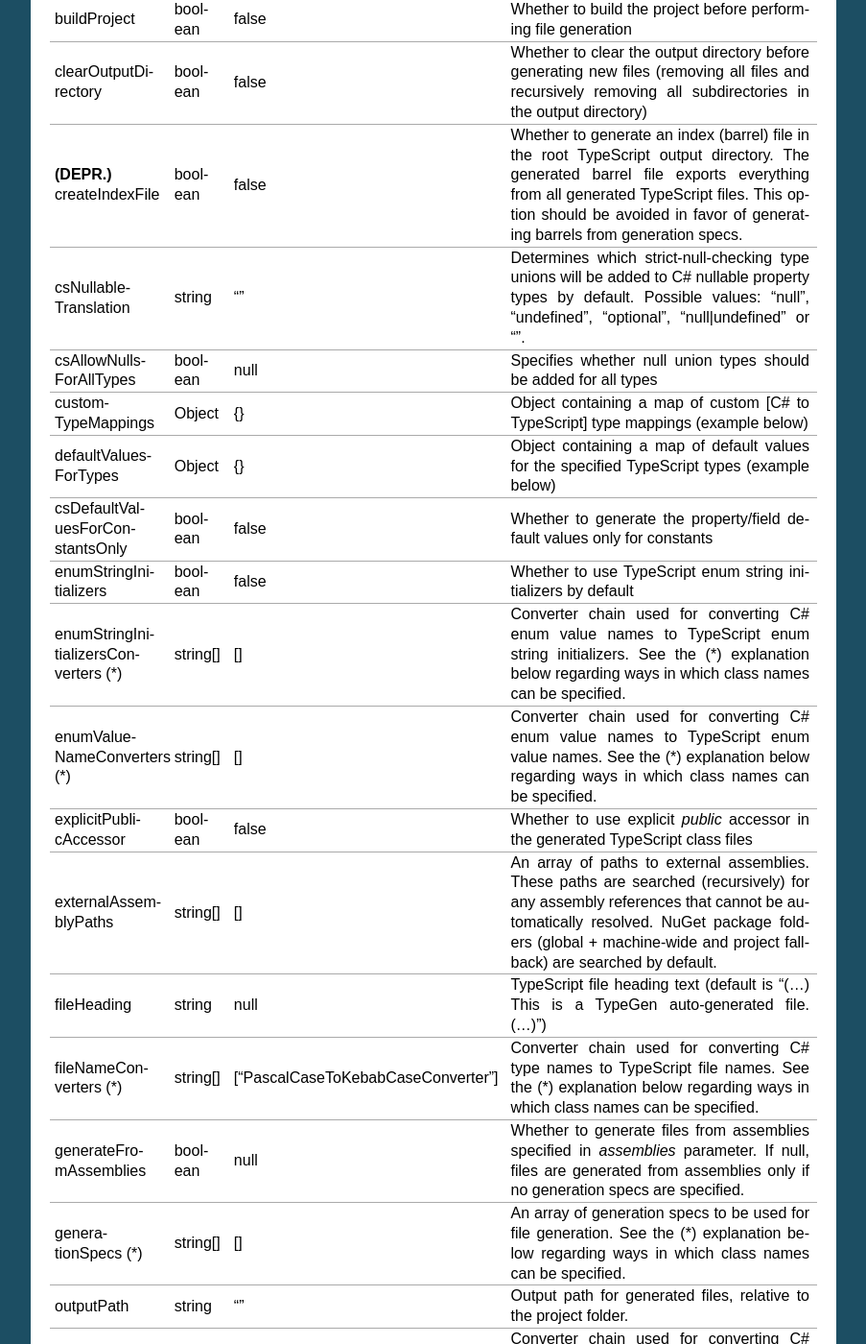
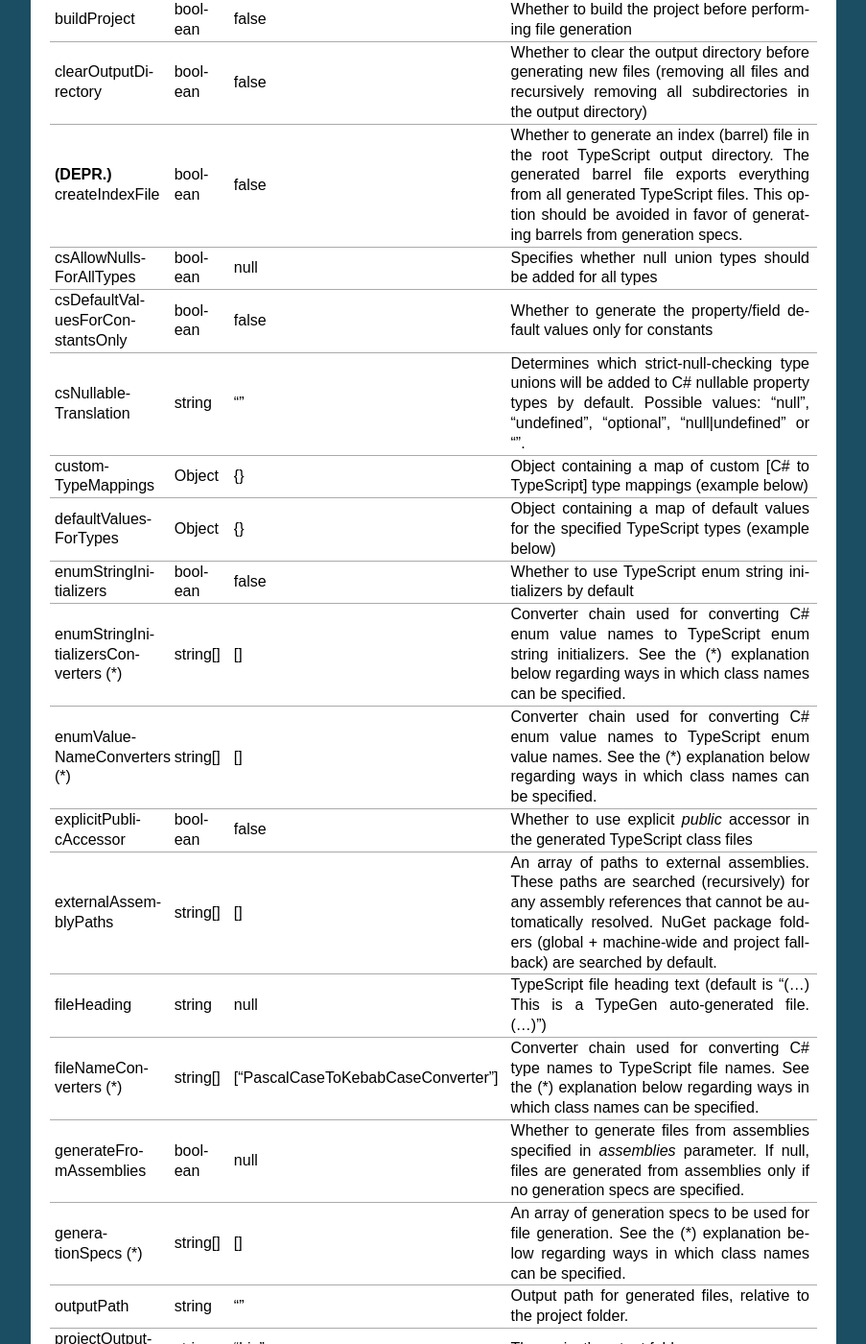
Before and after one commit to jburzynski/TypeGenDocs, a Sphinx documentation site: the page built from source/cli.rst, in a window 1280 px wide and 1400 px high, scrolled down 1682 px. Shown: the whole window at 96% size, without its empty margins (198-1101 px from the left). Built offline with Sphinx 7.4.7, drawn with Linux system fonts in a browser that asks for light colours; some of the changed text lies outside the part shown.

Commit message:
added the info about the "projectOutputFolder" CLI config parameter

```diff
--- a/source/cli.rst
+++ b/source/cli.rst
@@ -82,15 +82,15 @@
 
 **(DEPR.)** createIndexFile            boolean             false                                  Whether to generate an index (barrel) file in the root TypeScript output directory. The generated barrel file exports everything from all generated TypeScript files. This option should be avoided in favor of generating barrels from generation specs.
 
+csAllowNullsForAllTypes                boolean             null                                   Specifies whether null union types should be added for all types
+
+csDefaultValuesForConstantsOnly        boolean             false                                  Whether to generate the property/field default values only for constants
+
 csNullableTranslation                  string              ""                                     Determines which strict-null-checking type unions will be added to C# nullable property types by default. Possible values: "null", "undefined", "optional", "null|undefined" or "".
-
-csAllowNullsForAllTypes                boolean             null                                   Specifies whether null union types should be added for all types
 
 customTypeMappings                     Object              {}                                     Object containing a map of custom [C# to TypeScript] type mappings (example below)
 
 defaultValuesForTypes                  Object              {}                                     Object containing a map of default values for the specified TypeScript types (example below)
-
-csDefaultValuesForConstantsOnly        boolean             false                                  Whether to generate the property/field default values only for constants
 
 enumStringInitializers                 boolean             false                                  Whether to use TypeScript enum string initializers by default
 
@@ -111,6 +111,8 @@
 generationSpecs (*)                    string[]            []                                     An array of generation specs to be used for file generation. See the (*) explanation below regarding ways in which class names can be specified.
 
 outputPath                             string              ""                                     Output path for generated files, relative to the project folder.
+
+projectOutputFolder                    string              "bin"                                  The project's output folder
 
 propertyNameConverters (*)             string[]            ["PascalCaseToCamelCaseConverter"]     Converter chain used for converting C# property/field names to TypeScript property names. See the (*) explanation below regarding ways in which class names can be specified.
 
```
